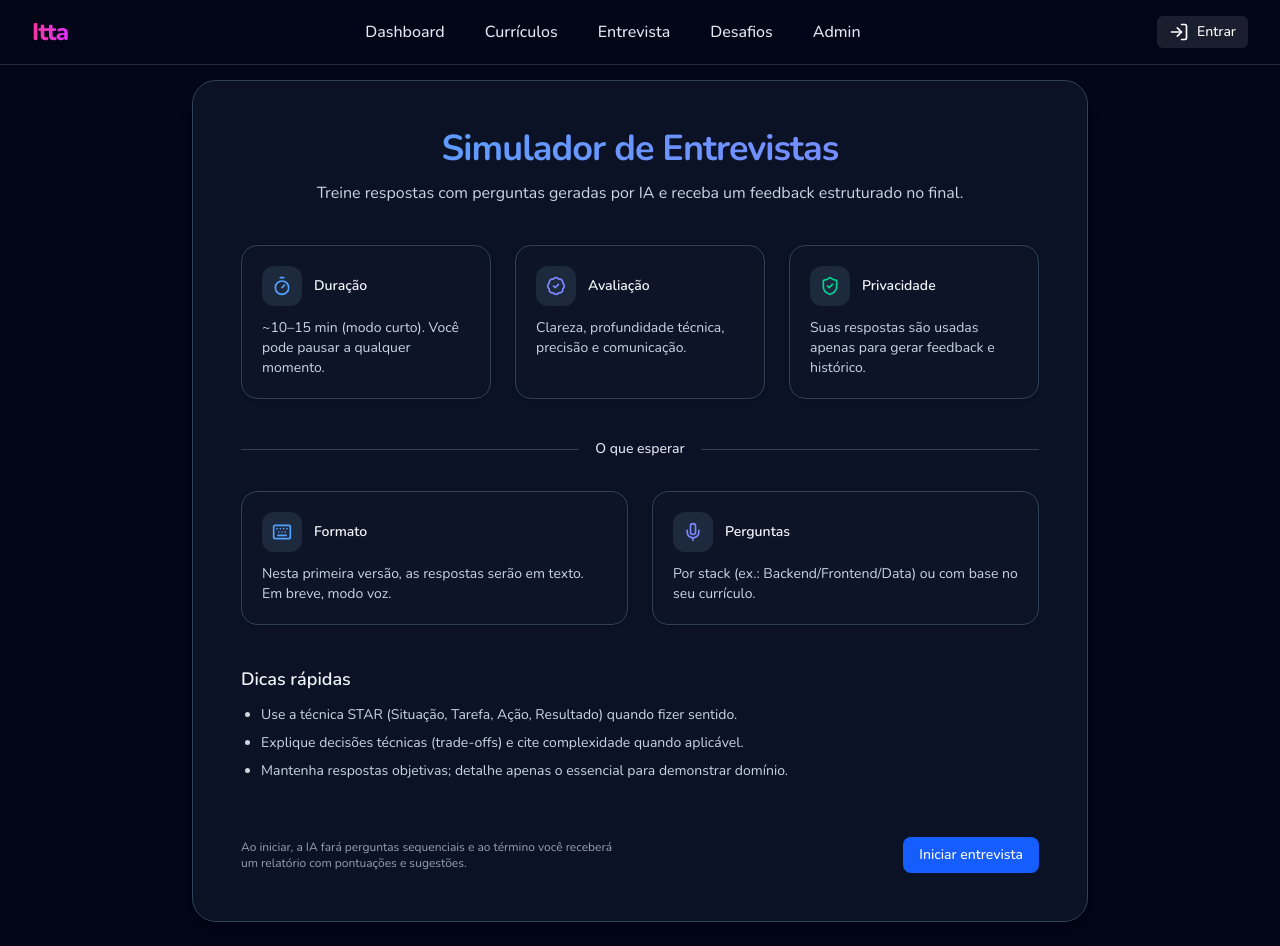
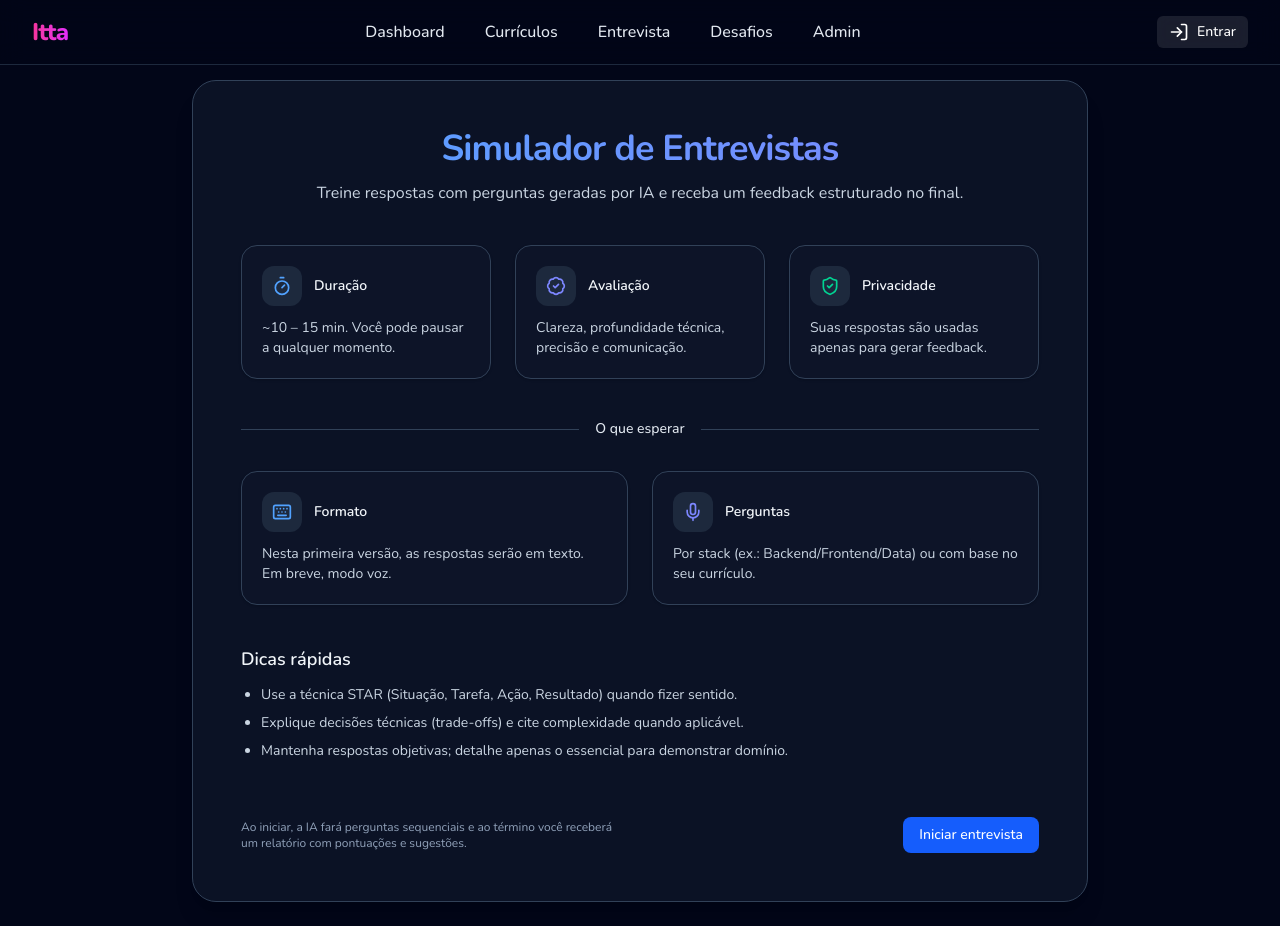
Before and after one commit to coder-gabrielsantos/itta-client, a React (Vite) app: page /interviews in a window 1280 px wide. Built offline with nearby package versions, Linux system fonts and the light colour scheme.

Commit message:
content(interview): refine InfoCard texts for clarity and conciseness

```diff
--- a/src/pages/InterviewIntro.jsx
+++ b/src/pages/InterviewIntro.jsx
@@ -5,7 +5,6 @@ import { Mic, Keyboard, ShieldCheck, Timer, BadgeCheck } from 'lucide-react'
 
 export default function InterviewIntro() {
     return (
-        // ❌ nada de bg-gradient aqui; o fundo vem do SiteLayout
         <section className="flex items-center justify-center px-4">
             <div className="w-full max-w-4xl rounded-3xl shadow-xl border border-slate-700 bg-slate-900/70 p-8 sm:p-12 space-y-10">
                 {/* Cabeçalho */}
@@ -23,7 +22,7 @@ export default function InterviewIntro() {
                     <InfoCard
                         icon={<Timer className="h-5 w-5 text-blue-400" />}
                         title="Duração"
-                        desc="~10–15 min (modo curto). Você pode pausar a qualquer momento."
+                        desc="~10 – 15 min. Você pode pausar a qualquer momento."
                     />
                     <InfoCard
                         icon={<BadgeCheck className="h-5 w-5 text-indigo-400" />}
@@ -33,7 +32,7 @@ export default function InterviewIntro() {
                     <InfoCard
                         icon={<ShieldCheck className="h-5 w-5 text-emerald-400" />}
                         title="Privacidade"
-                        desc="Suas respostas são usadas apenas para gerar feedback e histórico."
+                        desc="Suas respostas são usadas apenas para gerar feedback."
                     />
                 </section>
 
```
